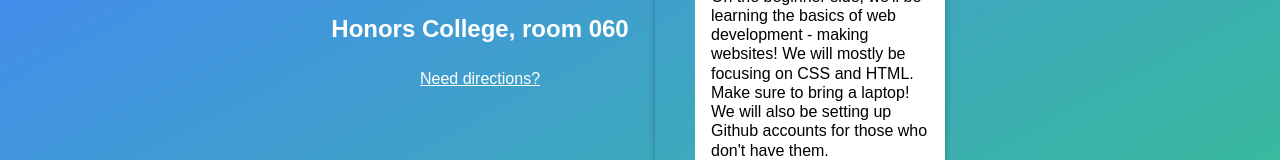
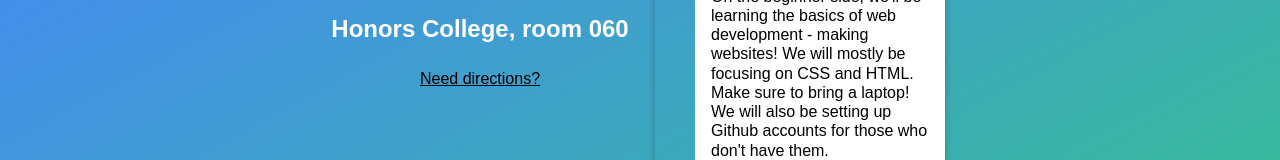
Before and after one commit to vala9999/2018-Hacksu-ui-main, a Vue app in the folder hacksu-ui/: page / in a window 1280 px wide. In both pictures the pointer is over the link "Need directions?". Shown: the part 1752-1912 px from the top of the page. Built offline with nearby package versions, Linux system fonts and the light colour scheme.

Commit message:
Need Directions Link

```diff
--- a/hacksu-ui/src/components/HelloWorld.vue
+++ b/hacksu-ui/src/components/HelloWorld.vue
@@ -377,7 +377,7 @@ a {
 }
 
 a:visited {
-  color: white;
+  color: #4683FF;
 }
 
 a:hover {
@@ -387,7 +387,7 @@ a:hover {
 
 .white-link:hover {
   text-decoration: underline;
-  color: white;
+  color: black;
 }
 
 button {
```
